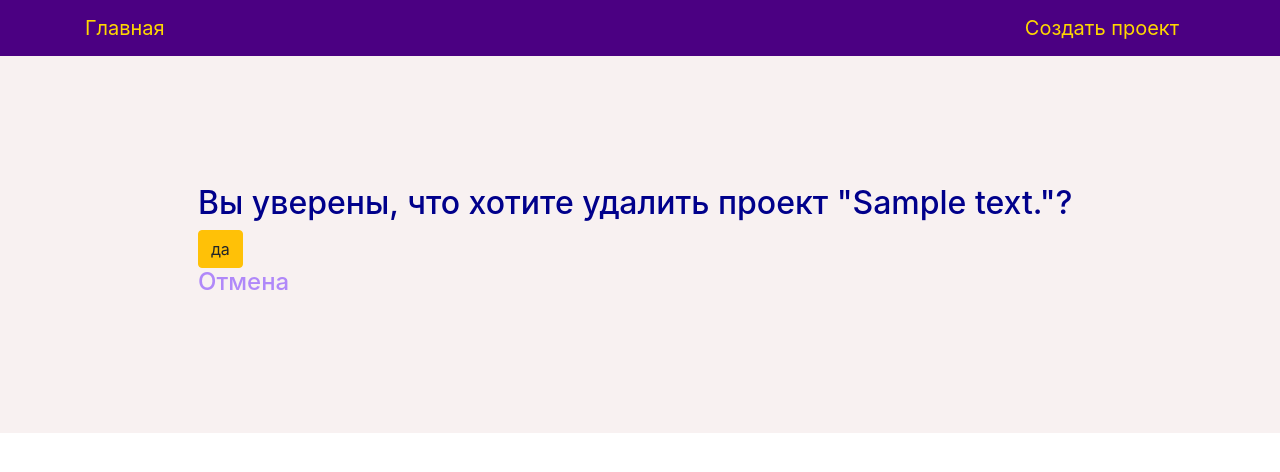
After one commit to azazellooo/homework49, a Django app: page /project/1/delete in a window 1280 px wide. The commit adds this page. Shown: the top 472 px of the page. Run offline with Django 3.2, Linux system fonts and the light colour scheme; tables that the repository leaves empty hold one stand-in row (values such as "Sample post"); parts of the project's set-up code (start-up, migrations or seed data) failed here and were passed over.

Commit message:
добавлена страница удаления поекта

```diff
--- a/source/hello/urls.py
+++ b/source/hello/urls.py
@@ -17,7 +17,13 @@ from django.contrib import admin
 from django.urls import path
 
 from webapp.views.issue_views import IssueListView, IssueView, IssueCreateView, IssueDelete, IssueUpdateView
-from webapp.views.project_views import ProjectListView, ProjectDetailView, ProjectCreateView, ProjectUpdateView
+from webapp.views.project_views import (
+    ProjectListView,
+    ProjectDetailView,
+    ProjectCreateView,
+    ProjectUpdateView,
+    ProjectDeleteView
+)
 
 urlpatterns = [
     path('admin/', admin.site.urls),
@@ -25,6 +31,7 @@ urlpatterns = [
     path('project/<int:pk>/', ProjectDetailView.as_view(), name='project-view'),
     path('project/<int:pk>/update', ProjectUpdateView.as_view(), name='project-update'),
     path('project/add', ProjectCreateView.as_view(), name='project-create'),
+    path('project/<int:pk>/delete', ProjectDeleteView.as_view(), name='project-delete'),
     path('issue/<int:pk>/', IssueView.as_view(), name='issue-view'),
     path('<int:pk>/issue/add/', IssueCreateView.as_view(), name='issue-create'),
     path('issue/<int:pk>/delete', IssueDelete.as_view(), name='issue-delete'),
--- /dev/null
+++ b/source/webapp/templates/project/delete.html
@@ -0,0 +1,15 @@
+{%  extends 'base.html' %}
+
+{% block content %}
+    <div style="background-color: #f8f1f1">
+    <div class="container" style="padding: 10%">
+    <h2 style="color: darkblue">Вы уверены, что хотите удалить проект "{{ project.summary }}"?</h2>
+    <form action="{% url "project-delete" project.id %}" method="post">
+        {% csrf_token %}
+        <input class="btn btn-warning btn-m" type="submit" value="да">
+    </form>
+    <h4><a href="{% url "project-view" project.id %}" style="color: #b088f9">Отмена</a></h4>
+    </div>
+    </div>
+
+{% endblock content %}
--- a/source/webapp/templates/project/view.html
+++ b/source/webapp/templates/project/view.html
@@ -7,8 +7,9 @@
         <p style="color: darkorchid">Старт: {{ project.started_at }}</p>
     <a class="btn btn-success btn-lg" href="{% url "project-update" project.id %}">Редактировать проект</a>
     <a class="btn btn-warning btn-lg" href="{% url "issue-create" project.id %}">добавить задачу</a>
+    <a class="btn btn-dark btn-lg" href="{% url "project-delete" project.id %}">Удалить проект</a>
     {% if not project.issue.all %}
-        <h2>Задач нет.</h2>
+        <h2 style="margin-top: 100px">Задач нет.</h2>
     {% else %}
         <h3 style="margin-top: 50px; color: darkorchid">Задачи проекта:</h3>
     {% for issue in project.issue.all %}
--- a/source/webapp/views/project_views.py
+++ b/source/webapp/views/project_views.py
@@ -1,4 +1,5 @@
-from django.views.generic import ListView, DetailView, CreateView, UpdateView
+from django.urls import reverse_lazy
+from django.views.generic import ListView, DetailView, CreateView, UpdateView, DeleteView
 from django.shortcuts import reverse
 
 from webapp.models import Project
@@ -20,7 +21,7 @@ class ProjectCreateView(CreateView):
     model = Project
     template_name = 'project/create.html'
     form_class = ProjectForm
-    success_url = '/projects'
+    success_url = reverse_lazy('project-list')
 
 
 class ProjectUpdateView(UpdateView):
@@ -31,3 +32,10 @@ class ProjectUpdateView(UpdateView):
 
     def get_success_url(self):
         return reverse('project-view', kwargs={'pk': self.kwargs.get('pk')})
+
+
+class ProjectDeleteView(DeleteView):
+    model = Project
+    template_name = 'project/delete.html'
+    context_object_name = 'project'
+    success_url = reverse_lazy('project-list')
```
